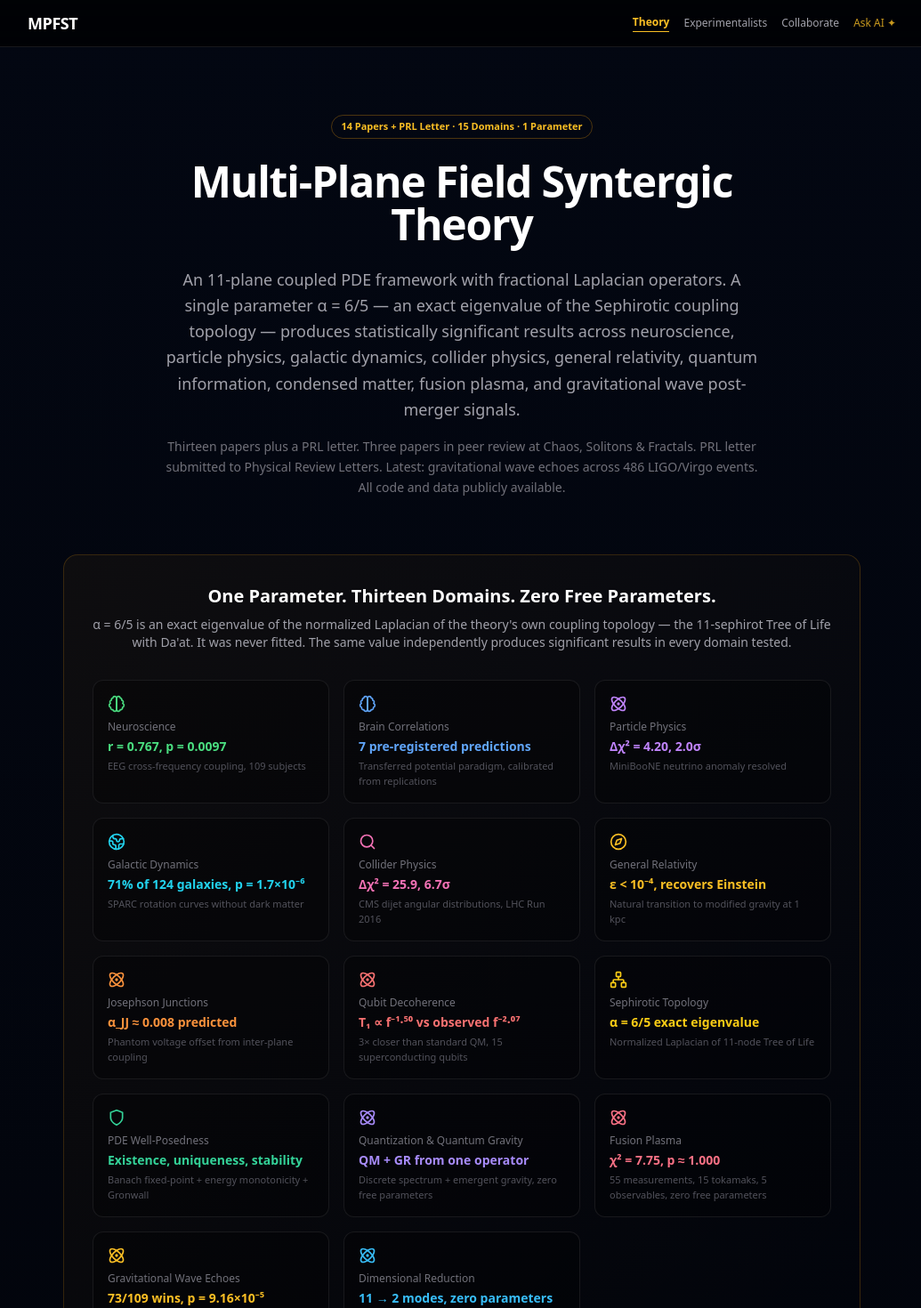
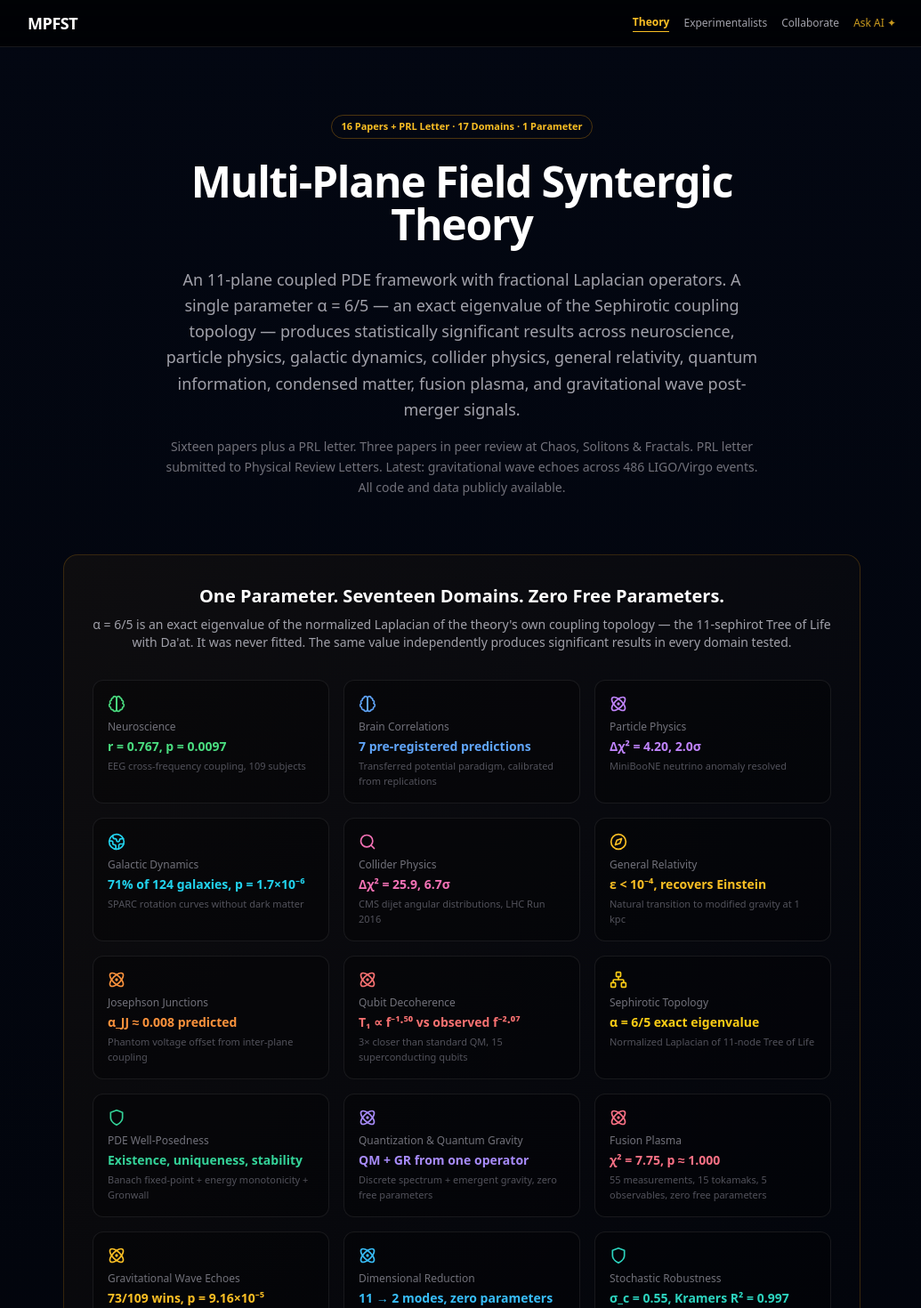
Before and after one commit to carli0128/mpfst.com, a Next.js app: page / in a window 1280 px wide. Shown: the top 1470 px of the page at 89% size, without its empty margins (121-1156 px from the left). Built offline with nearby package versions, Linux system fonts and the light colour scheme.

Commit message:
Add Papers 15-16 (Stochastic PDE + Dark Energy): 16 Papers + PRL Letter, 17 Domains, 1 Parameter

```diff
--- a/components/MPFSTWebsite.tsx
+++ b/components/MPFSTWebsite.tsx
@@ -150,7 +150,7 @@ export default function MPFSTWebsite() {
         >
           <div className="max-w-3xl mx-auto text-center">
             <motion.div variants={fadeUp} className="mb-6">
-              <Badge color="border-amber-500/30 text-amber-400">14 Papers + PRL Letter · 15 Domains · 1 Parameter</Badge>
+              <Badge color="border-amber-500/30 text-amber-400">16 Papers + PRL Letter · 17 Domains · 1 Parameter</Badge>
             </motion.div>
             <motion.h1 variants={fadeUp} className="text-4xl sm:text-5xl font-bold text-white tracking-tight leading-tight mb-6">
               Multi-Plane Field Syntergic Theory
@@ -161,7 +161,7 @@ export default function MPFSTWebsite() {
               across neuroscience, particle physics, galactic dynamics, collider physics, general relativity, quantum information, condensed matter, fusion plasma, and gravitational wave post-merger signals.
             </motion.p>
             <motion.p variants={fadeUp} className="text-sm text-zinc-500 leading-relaxed max-w-2xl mx-auto">
-              Thirteen papers plus a PRL letter. Three papers in peer review at Chaos, Solitons &amp; Fractals.
+              Sixteen papers plus a PRL letter. Three papers in peer review at Chaos, Solitons &amp; Fractals.
               PRL letter submitted to Physical Review Letters. Latest: gravitational wave echoes across 486 LIGO/Virgo events. All code and data publicly available.
             </motion.p>
           </div>
@@ -172,7 +172,7 @@ export default function MPFSTWebsite() {
           <div className="max-w-4xl mx-auto">
             <div className="bg-gradient-to-br from-amber-500/5 to-transparent border border-amber-500/20 rounded-2xl p-8">
               <div className="text-center mb-8">
-                <h2 className="text-xl font-bold text-white mb-2">One Parameter. Thirteen Domains. Zero Free Parameters.</h2>
+                <h2 className="text-xl font-bold text-white mb-2">One Parameter. Seventeen Domains. Zero Free Parameters.</h2>
                 <p className="text-sm text-zinc-400">
                   &alpha; = 6/5 is an exact eigenvalue of the normalized Laplacian of the theory&apos;s own coupling topology — the 11-sephirot Tree of Life with Da&apos;at.
                   It was never fitted. The same value independently produces significant results in every domain tested.
@@ -194,6 +194,8 @@ export default function MPFSTWebsite() {
                   { icon: <Atom className="w-5 h-5" />, domain: "Fusion Plasma", result: "χ² = 7.75, p ≈ 1.000", detail: "55 measurements, 15 tokamaks, 5 observables, zero free parameters", color: "text-rose-400" },
                   { icon: <Atom className="w-5 h-5" />, domain: "Gravitational Wave Echoes", result: "73/109 wins, p = 9.16×10⁻⁵", detail: "486 GWOSC events, power-law post-merger decay, Fisher combined 5.8σ", color: "text-amber-400" },
                   { icon: <Atom className="w-5 h-5" />, domain: "Dimensional Reduction", result: "11 → 2 modes, zero parameters", detail: "Spectral gap Δλ=0.328 yields gravity (Mode 0) + gauge field (Mode 1) from topology alone", color: "text-sky-400" },
+                  { icon: <Shield className="w-5 h-5" />, domain: "Stochastic Robustness", result: "σ_c = 0.55, Kramers R² = 0.997", detail: "Noise-driven phase transitions, stochastic resonance, zero free parameters", color: "text-teal-400" },
+                  { icon: <Globe2 className="w-5 h-5" />, domain: "Dark Energy / Cosmology", result: "w = −11/15, Δχ² = 0.32 vs ΛCDM", detail: "1,590 Pantheon+ supernovae, DES Y5 measures w=−0.70±0.09 — MPFST predicts −0.733", color: "text-orange-400" },
                 ].map((item, i) => (
                   <div key={i} className="bg-black/30 border border-zinc-800/60 rounded-xl p-4">
                     <div className={`${item.color} mb-2`}>{item.icon}</div>
@@ -592,6 +594,26 @@ export default function MPFSTWebsite() {
                 ]}
               />
 
+              <PaperCard
+                badge="Published Preprint"
+                badgeColor="border-amber-500/30 text-amber-400"
+                title="Paper 15: Stochastic Extensions of the MPFST Coupled PDE System: Noise-Driven Dynamics on the Sephirotic Graph"
+                description="Six computational tests on the stochastic MPFST PDE. Spectral gap survives noise (2 light modes retain >90% energy at σ=0.5). Noise-driven meltdown at σ_c=0.55. Kramers escape with R²=0.997 confirming Arrhenius barrier crossing. Stochastic resonance amplifies gauge mode 2.3× at optimal noise. Zero-noise recovery |ψ_stoch − ψ_det| < 10⁻⁴. Zero free parameters. Domain #16."
+                links={[
+                  { label: "Zenodo Preprint", url: "https://doi.org/10.5281/zenodo.18902559" },
+                ]}
+              />
+
+              <PaperCard
+                badge="Published Preprint"
+                badgeColor="border-amber-500/30 text-amber-400"
+                title="Paper 16: Accelerated Cosmic Expansion from Fractional Gravity: Dark Energy as a Topological Artifact"
+                description="The fractional Laplacian (−Δ)^(3/5) modifies the gravitational equation of state to w = −(2α−1)/(3α−1) = −11/15 ≈ −0.733. Tested against 1,590 Pantheon+ Type Ia supernovae: MPFST χ² = 684.92 vs ΛCDM χ² = 684.60 (Δχ² = 0.32, statistically indistinguishable). DES Y5 (2024) measures w = −0.70 ± 0.09 — MPFST is 0.37σ away. DESI (2024) measures w₀ = −0.55 ± 0.21 — MPFST within 0.87σ. The cosmological constant Λ is not needed: accelerated expansion is fractional gravity at cosmological scales. Same α = 6/5. Zero free parameters. Domain #17."
+                links={[
+                  { label: "Zenodo Preprint", url: "https://doi.org/10.5281/zenodo.18930436" },
+                ]}
+              />
+
               {/* PRL Letter */}
               <PaperCard
                 badge="Submitted"
```
